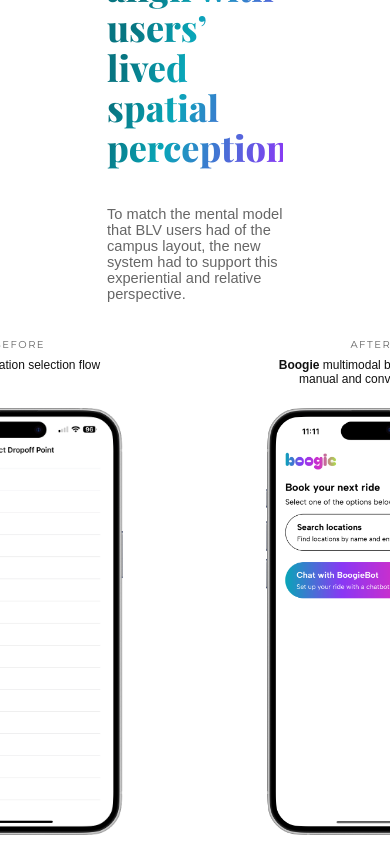
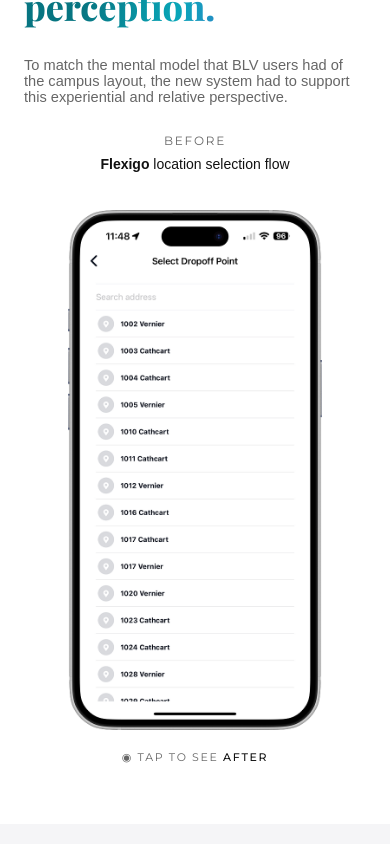
Before and after one commit to AnanyaNavale/AnanyaNavale.github.io, a React (Vite) app: page /boogie in a window 390 px wide. Shown: the part 5520-6364 px from the top of the page. Built offline with nearby package versions, Linux system fonts and the light colour scheme; a web font is replaced by a local one.

Commit message:
Boogie Opportunity mobile responsiveness complete
FlipCard component added - needs to be responsive across breakpoints, double check later

```diff
--- a/src/components/CaseStudy/Boogie/Opportunity/Opportunity.css
+++ b/src/components/CaseStudy/Boogie/Opportunity/Opportunity.css
@@ -51,3 +51,14 @@
 
   min-height: clamp(29px, 2.778vw + 0px, 40px);
 }
+
+/* MOBILE STYLES */
+@media (max-width: 767px) {
+  .boogie-opportunity {
+    padding: clamp(50px, 12vw, 70px) clamp(24px, 6vw, 32px) clamp(60px, 15vw, 80px);
+  }
+
+  .boogie-opportunity .section-inner {
+    gap: clamp(28px, 7vw, 36px);
+  }
+}
--- a/src/components/CaseStudy/Boogie/Opportunity/Opportunity.tsx
+++ b/src/components/CaseStudy/Boogie/Opportunity/Opportunity.tsx
@@ -1,22 +1,58 @@
 import "./Opportunity.css";
+
+import { useIsMobile } from "@/hooks/useIsMobile";
 import Section from "@/components/Section/Section";
 import SectionHeader from "@/components/Section/SectionHeader/SectionHeader";
 import TextBlock, { type TextBlockItem } from "@/components/Section/TextBlock/TextBlock";
+import FlipCard from "@/components/FlipCard/FlipCard";
 
 import before from "@/assets/images/boogie/flexigo-list.png";
 import after from "@/assets/images/boogie/hero-screen.png";
 
-function Opportunity({ id }: { id: string }) {
+export default function Opportunity({ id }: { id: string }) {
+  const isMobile = useIsMobile();
+
   return (
     <Section innerWidth={1140} className="boogie-opportunity" id={id}>
       <SectionHeader
         title="Opportunity"
-        tagline={"Booking had to align with\nusers’ lived spatial perception."}
+        tagline={
+          isMobile
+            ? "Booking had to align with users' lived spatial perception."
+            : "Booking had to align with\nusers' lived spatial perception."
+        }
       />
 
       <TextBlock text={textContent.firstParagraph} />
 
+      {isMobile ? (
+        <FlipCard
+          frontImage={before}
+          backImage={after}
+          frontLabel={{
+            title: "Before",
+            description: (
+              <>
+                <strong>Flexigo</strong> location selection flow
+                <br />
+                <br />
+              </>
+            ),
+          }}
+          backLabel={{
+            title: "After",
+            description: (
+              <>
+                <strong>Boogie</strong> multimodal booking flow—
+                <br />
+                manual and conversational
+              </>
+            ),
+          }}
+        />
+      ) : (
         <div className="opportunity-screens">
+          {/* Existing desktop layout */}
           <div className="opportunity-screen">
             <div className="opportunity-screen-label">
               <h6>Before</h6>
@@ -38,11 +74,10 @@ function Opportunity({ id }: { id: string }) {
             <img src={after} alt="" />
           </div>
         </div>
+      )}
     </Section>
   );
 }
-
-export default Opportunity;
 
 const textContent: {
   firstParagraph: TextBlockItem[],
--- /dev/null
+++ b/src/components/FlipCard/FlipCard.css
@@ -0,0 +1,100 @@
+.flip-card-container {
+  display: flex;
+  flex-direction: column;
+  align-items: center;
+  gap: clamp(20px, 5vw, 28px);
+  width: 100%;
+  max-width: clamp(320px, 80vw, 380px); /* Increased from 280-340px */
+  margin: 0 auto;
+}
+
+/* Labels that fade in/out */
+.flip-card-label {
+  width: 100%;
+  display: flex;
+  flex-direction: column;
+  gap: clamp(8px, 2vw, 10px);
+  text-align: center;
+
+  opacity: 1;
+  transition: opacity 0.3s ease;
+}
+
+.flip-card-label.hidden {
+  opacity: 0;
+  position: absolute;
+  pointer-events: none;
+}
+
+.flip-card-label h6 {
+  font-family: var(--font-label);
+  font-size: clamp(12px, 3vw, 14px); /* Increased from 11-13px */
+  font-weight: 400;
+  letter-spacing: 0.15em;
+  text-transform: uppercase;
+  color: var(--color-text-body);
+}
+
+.flip-card-label p {
+  font-size: clamp(14px, 3.5vw, 17px); /* Increased from 13-16px */
+  font-weight: 350;
+  line-height: clamp(17px, 4.25vw, 21px); /* Increased proportionally */
+  color: var(--color-text-header);
+}
+
+/* Flip card */
+.flip-card {
+  width: 100%;
+  height: clamp(520px, 130vw, 670px); /* Increased from 450-580px */
+  perspective: 1000px;
+  cursor: pointer;
+}
+
+.flip-card-inner {
+  position: relative;
+  width: 100%;
+  height: 100%;
+  transition: transform 0.6s;
+  transform-style: preserve-3d;
+}
+
+.flip-card.flipped .flip-card-inner {
+  transform: rotateY(180deg);
+}
+
+.flip-card-front,
+.flip-card-back {
+  position: absolute;
+  width: 100%;
+  height: 100%;
+  backface-visibility: hidden;
+  border-radius: clamp(18px, 4.5vw, 22px); /* Slightly increased */
+  overflow: hidden;
+}
+
+.flip-card-back {
+  transform: rotateY(180deg);
+}
+
+.flip-card-front img,
+.flip-card-back img {
+  width: 100%;
+  height: 100%;
+  object-fit: contain;
+}
+
+/* Tap instruction */
+.flip-card-instruction {
+  font-family: var(--font-label);
+  font-size: clamp(11px, 2.75vw, 13px); /* Increased from 10-12px */
+  font-weight: 400;
+  letter-spacing: 0.15em;
+  text-transform: uppercase;
+  color: var(--color-text-body);
+  text-align: center;
+}
+
+.flip-card-instruction .emphasized {
+  font-weight: 500;
+  color: var(--color-text-header);
+}
--- /dev/null
+++ b/src/components/FlipCard/FlipCard.tsx
@@ -0,0 +1,71 @@
+import { useState } from "react";
+import "./FlipCard.css";
+
+type FlipCardProps = {
+  frontImage: string;
+  backImage: string;
+  frontLabel: {
+    title: string;
+    description: React.ReactNode;
+  };
+  backLabel: {
+    title: string;
+    description: React.ReactNode;
+  };
+};
+
+export default function FlipCard({
+  frontImage,
+  backImage,
+  frontLabel,
+  backLabel,
+}: FlipCardProps) {
+  const [isFlipped, setIsFlipped] = useState(false);
+
+  const handleFlip = () => {
+    setIsFlipped(!isFlipped);
+  };
+
+  return (
+    <div className="flip-card-container">
+      {/* Fading labels */}
+      <div className={`flip-card-label ${isFlipped ? "hidden" : ""}`}>
+        <h6>{frontLabel.title}</h6>
+        <p>{frontLabel.description}</p>
+      </div>
+
+      <div className={`flip-card-label ${!isFlipped ? "hidden" : ""}`}>
+        <h6>{backLabel.title}</h6>
+        <p>{backLabel.description}</p>
+      </div>
+
+      {/* Flip card */}
+      <div
+        className={`flip-card ${isFlipped ? "flipped" : ""}`}
+        onClick={handleFlip}
+      >
+        <div className="flip-card-inner">
+          <div className="flip-card-front">
+            <img src={frontImage} alt="" />
+          </div>
+          <div className="flip-card-back">
+            <img src={backImage} alt="" />
+          </div>
+        </div>
+      </div>
+
+      {/* Tap instruction */}
+      <p className="flip-card-instruction">
+        {isFlipped ? (
+          <>
+            ◉ TAP TO SEE <span className="emphasized">BEFORE</span>
+          </>
+        ) : (
+          <>
+            ◉ TAP TO SEE <span className="emphasized">AFTER</span>
+          </>
+        )}
+      </p>
+    </div>
+  );
+}
```
Lines whose indentation alone changed are shown as unchanged.
